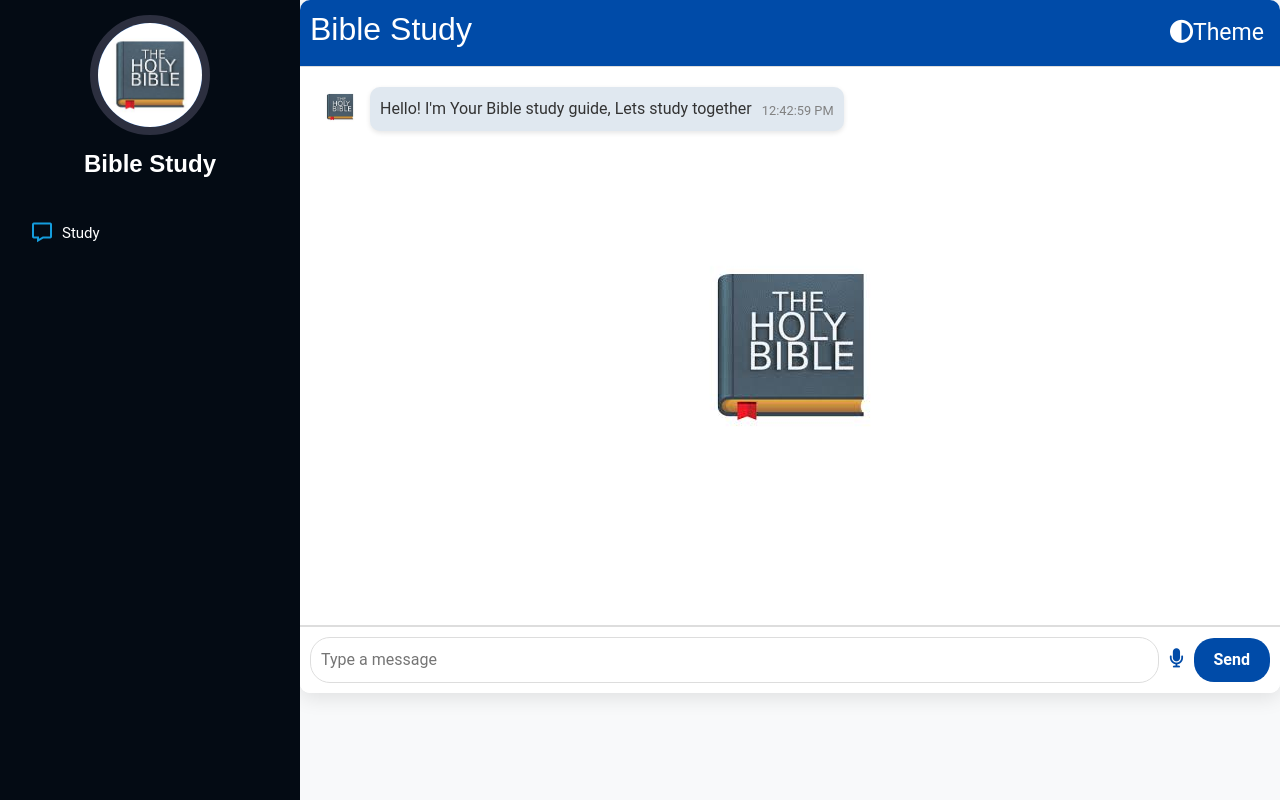
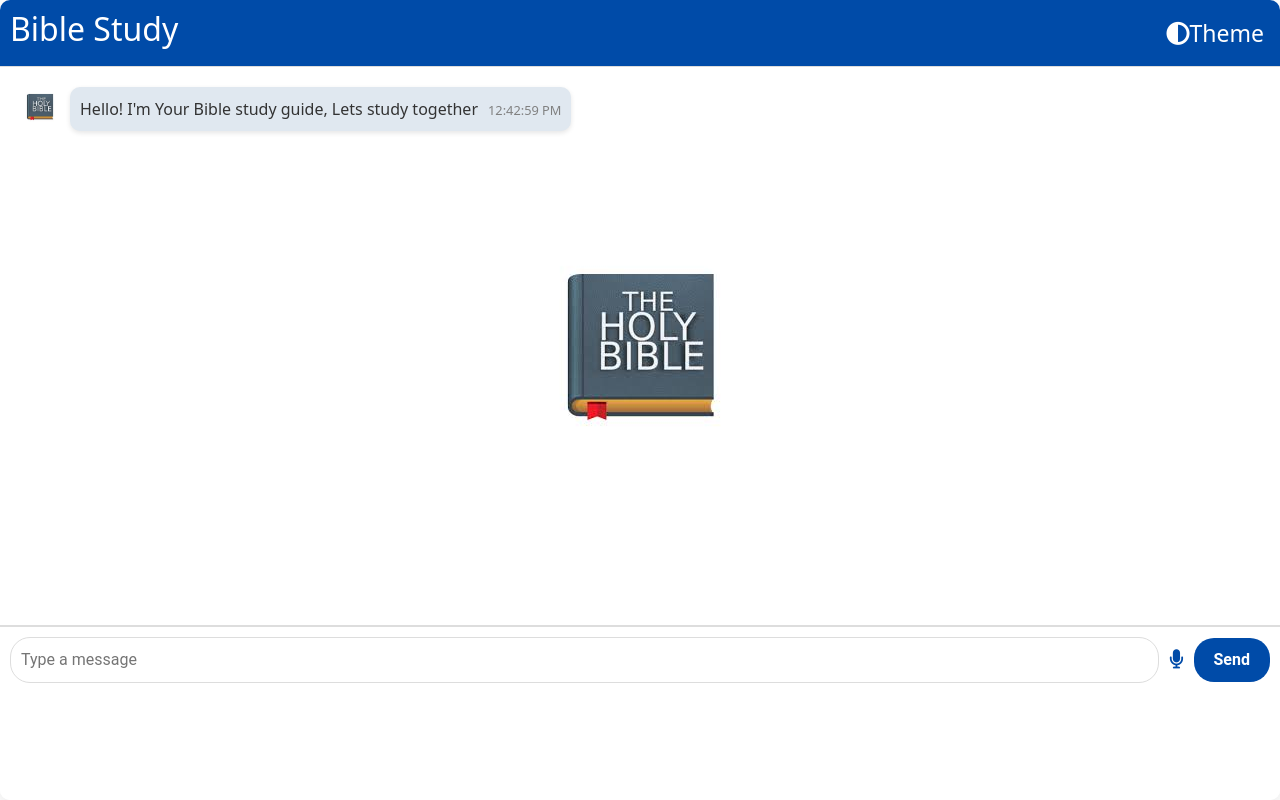
Before and after one commit to IGATAJOHN/bible_study, a Flask app: page / in a window 1280 px wide. Run offline with Flask 3, Linux system fonts and the light colour scheme; some libraries are stand-ins or nearby versions.

Commit message:
Update chat.html

```diff
--- a/templates/chat.html
+++ b/templates/chat.html
@@ -1,8 +1,43 @@
-{%extends 'index.html'%}
-{%block content%}
+<!DOCTYPE html>
+<html lang="en">
+<head>
+    <meta charset="UTF-8">
+    <meta name="viewport" content="width=device-width, initial-scale=1.0">
+    <link rel="stylesheet" href="{{url_for('static',filename='css/style.css')}}">
+    <link href="https://cdn.jsdelivr.net/npm/bootstrap@5.3.0/dist/css/bootstrap.min.css" rel="stylesheet">
+  <link rel="stylesheet" href="https://cdnjs.cloudflare.com/ajax/libs/font-awesome/6.0.0/css/all.min.css">
+  <script src="https://code.jquery.com/jquery-3.6.4.min.js"></script>
+
+    <title>Bible Study</title>
+</head>
+<style>
+
+        /* Default Light Theme */
+body.light-theme {
+    background-color: #f8f9fa; /* Bootstrap's light background */
+    color: #000;
+}
+
+/* Dark Theme */
+body.dark-theme {
+    background-color: #343a40; /* Bootstrap's dark background */
+    color: #fff;
+}
+
+/* Example styling for your cards and text */
+.card {
+    border: 1px solid rgba(0,0,0,0.125);
+    background-color: #fff;
+}
+
+body.dark-theme .card {
+    border: 1px solid rgba(255,255,255,0.125);
+    background-color: #444;
+}
+
+</style>
 <body>
-    <main id="main">
-        <div class="chat-container">
+        <div class="chat-container" style="margin-top: 0px; height: 100vh;">
             <div class="chat-background"></div> <!-- Background layer -->
             <div class="chat-header">
                 <h2 style="text-align: left;">Bible Study</h2>
@@ -17,7 +52,7 @@
 
             </div>
             <div id="loader" class="loader" style="display: none;"></div>
-            <div class="chat-input">
+            <div class="chat-input" style="margin-top: 0px;">
                 <input type="text" id="user-input" placeholder="Type a message">
                 <span id="voice-note-btn" class="voice-note-btn" onclick="toggleVoiceInput()">
                     <i class="fas fa-microphone"></i>
@@ -26,7 +61,7 @@
             </div>
         </div>
 
-    </main>
+
 
     <script>
 document.getElementById('send-btn').addEventListener('click', () => {
@@ -182,7 +217,7 @@ function copyMessage(text) {
 
 
 function getBotResponse(userInput) {
-    const apiUrl = 'https://bible-study.onrender.com/chatbot'; // URL of your Flask backend
+    const apiUrl = 'http://192.168.115.11:5000/chatbot'; // URL of your Flask backend
 
     return fetch(apiUrl, {
         method: 'POST',
@@ -229,6 +264,65 @@ function appendBotMessage(message) {
     chatBody.appendChild(botMessage);
     chatBody.scrollTop = chatBody.scrollHeight;
 }
+$(document).ready(function() {
+        $('#send-btn').click(function() {
+            sendMessage();
+        });
 
+        $('#user-input').keypress(function(e) {
+            if (e.which == 13) {  // Enter key pressed
+                sendMessage();
+            }
+        });
+
+        function sendMessage() {
+            var userInput = $('#user-input').val();
+            if (userInput.trim() === '') {
+                return;
+            }
+
+            // Append user message to chat body
+            $('#chat-body').append(`
+                <div class="message user">
+                    <div class="text">${userInput}</div>
+                </div>
+            `);
+            $('#user-input').val('');  // Clear input field
+
+            // Scroll to the bottom of the chat body
+            $('#chat-body').scrollTop($('#chat-body')[0].scrollHeight);
+
+            // Send the message to the backend
+            $.ajax({
+                url: '/get-response',
+                type: 'POST',
+                contentType: 'application/json',
+                data: JSON.stringify({ input: userInput }),
+                success: function(response) {
+                    if (response.error) {
+                        alert('Error: ' + response.error);
+                        return;
+                    }
+
+                    var botResponse = response.response;
+
+                    // Append bot response to chat body
+                    $('#chat-body').append(`
+                        <div class="message bot">
+                            <i class="bi bi-robot"></i>
+                            <div class="text">${botResponse}</div>
+                        </div>
+                    `);
+
+                    // Scroll to the bottom of the chat body
+                    $('#chat-body').scrollTop($('#chat-body')[0].scrollHeight);
+                },
+                error: function(xhr, status, error) {
+                    alert('An error occurred: ' + error);
+                }
+            });
+        }
+    });
     </script>
-{%endblock content%}
+</body>
+</html>
```
